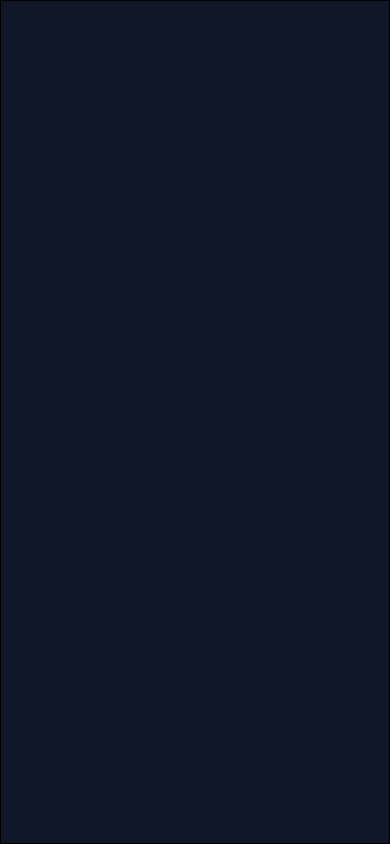
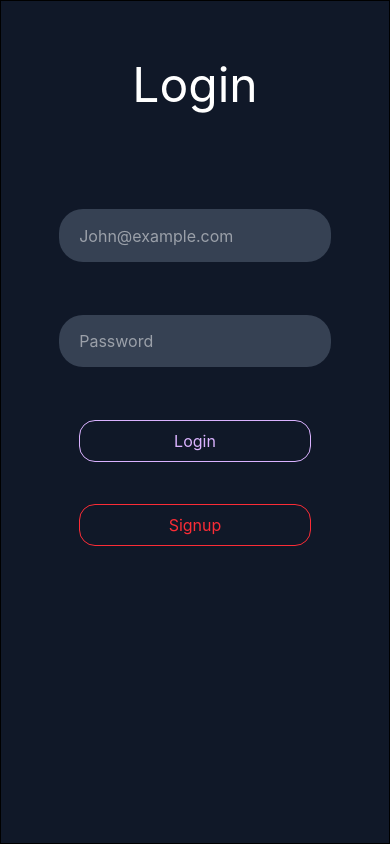
Before and after one commit to knjaloun/ft_trancendance, a React (Vite) app in the folder frontend/app/: page / in a window 390 px wide. Built offline with nearby package versions, Linux system fonts and the light colour scheme.

Commit message:
finished the login page and is responsive

```diff
--- a/frontend/app/src/pages/login.tsx
+++ b/frontend/app/src/pages/login.tsx
@@ -2,7 +2,34 @@ export function LoginPage()
 {
     return (
        <div className="w-full h-full bg-gray-950 flex justify-center items-center border ">
-            <div className="bg-gray-900 w-full h-full sm:rounded-[15%] sm:border sm:border-purple-400 sm:w-sm sm:h-6/10 md:w-md lg:w-lg xl:w-xl">
+            <div className="bg-gray-900 w-full sm:w-sm h-full sm:rounded-[15%] shadow-lg sm:shadow-purple-200 sm:border
+             sm:border-purple-400  sm:h-6/10 md:w-7/10 md:h-7/10 lg:w-lg xl:w-xl">
+
+            <div className="w-full h-2/10 flex justify-center items-center text-white text-5xl">
+                <h1>Login</h1>
+            </div>
+            <div className="w-full h-1/4">
+                <form className="w-full h-full">
+                    <div className="w-full h-1/2 flex justify-center mt-10">
+                        <input type="email" placeholder="John@example.com" className="bg-gray-700
+                         w-7/10 h-5/10 sm:h-7/10 sm:w-7/10 rounded-3xl text-white focus:outline-none pl-5"/>
+                    </div>
+                     <div className="w-full h-1/2  flex justify-center">
+                        <input type="email" placeholder="Password" className="bg-gray-700 pl-5 w-7/10 h-5/10 sm:w-7/10
+                        sm:h-7/10 rounded-3xl text-white focus:outline-none"/>
+                     </div>
+
+                </form>
+            </div>
+            <div className="w-full h-2/10  flex flex-col">
+                <div className="w-full h-1/2  flex justify-center">
+                    <button className="border w-6/10 h-1/2 rounded-2xl sm:w-7/10 sm:h-7/10 text-purple-300 hover:shadow-purple-200 hover:shadow-md">Login</button>
+                </div>
+                <div className="w-full h-1/2  flex justify-center">
+                    <button className="border w-6/10 h-1/2 sm:w-7/10 sm:h-7/10 rounded-2xl text-red-500 hover:shadow-red-300 hover:shadow-md">Signup</button>
+                </div>
+            </div>
+
             </div>
        </div>
     )
```
